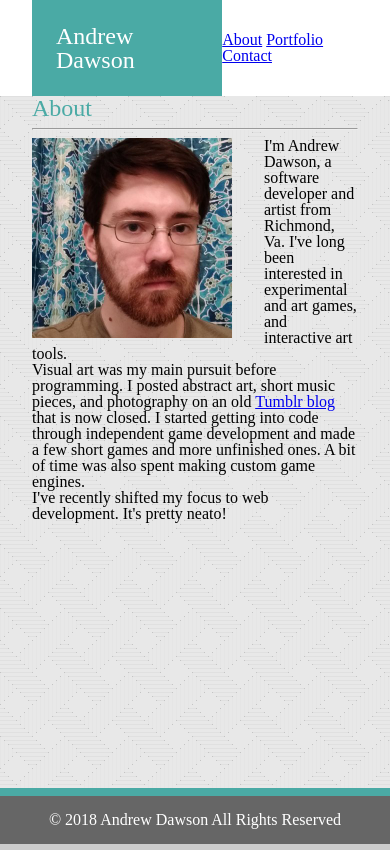
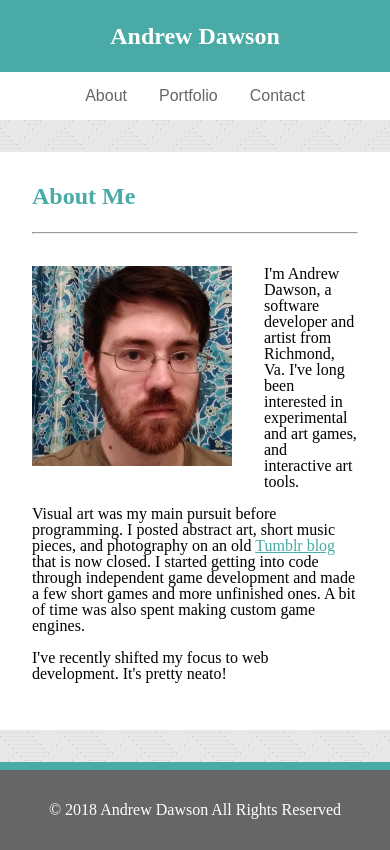
Before and after one commit to Vavassor/Responsive-Portfolio, a plain HTML site: page index.html in a window 390 px wide. Drawn offline with Linux system fonts and the light colour scheme.

Commit message:
Adds responsive layout for mobile to the about page.

```diff
--- a/css/main.css
+++ b/css/main.css
@@ -48,21 +48,35 @@ table {
 }
 /* === CSS Reset End === */
 
+a {
+  color: #4aaaa5;
+}
+
 body {
   background: #ccc url("../images/pixel_weave.png") repeat;
   display: grid;
   grid-template-areas:
     "header header header"
+    ". . ."
     ". main ."
+    ". . ."
     "footer footer footer";
   grid-template-columns: 2em auto 2em;
-  grid-template-rows: auto 1fr auto;
+  grid-template-rows: auto 2em 1fr 2em auto;
   min-height: 100%;
+}
+
+hr {
+  margin-bottom: 2em;
 }
 
 html {
   height: 100%;
   width: 100%;
+}
+
+p {
+  margin: 1em 0;
 }
 
 .body-header {
@@ -75,7 +89,9 @@ html {
 }
 
 .body-main {
+  background-color: #ffffff;
   grid-area: main;
+  padding: 2em;
 }
 
 .body-footer {
@@ -90,6 +106,21 @@ html {
 .headline {
   color: #4aaaa5;
   font-size: 1.5em;
+  font-weight: bold;
+  margin-bottom: 1em;
+}
+
+.nav-group {
+  display: flex;
+  justify-content: center;
+}
+
+.nav-link {
+  color: #666666;
+  display: block;
+  font-family: sans-serif;
+  padding: 1em;
+  text-decoration: none;
 }
 
 .notice {
@@ -99,7 +130,7 @@ html {
 .portrait {
   float: left;
   height: 200px;
-  margin-right: 2em;
+  margin: 0 2em 2em 0;
   width: 200px;
 }
 
@@ -107,6 +138,27 @@ html {
   background-color: #4aaaa5;
   color: #ffffff;
   font-size: 1.5em;
+  font-weight: bold;
   margin: 0;
   padding: 1em;
+  text-align: center;
 }
+
+@media screen and (max-width: 540px) {
+  body {
+    grid-template-areas:
+      "header"
+      "."
+      "main"
+      "."
+      "footer";
+    grid-template-columns: auto;
+    grid-template-rows: auto 2em 1fr 2em auto;
+  }
+
+  .body-header {
+    align-items: stretch;
+    flex-direction: column;
+    padding: 0;
+  }
+}
--- a/index.html
+++ b/index.html
@@ -9,15 +9,15 @@
 <body>
   <header class="body-header">
     <h1 class="site-title">Andrew Dawson</h1>
-    <nav>
-      <a href="index.html">About</a>
-      <a href="portfolio.html">Portfolio</a>
-      <a href="contact.html">Contact</a>
+    <nav class="nav-group">
+      <a class="nav-link" href="index.html">About</a>
+      <a class="nav-link" href="portfolio.html">Portfolio</a>
+      <a class="nav-link" href="contact.html">Contact</a>
     </nav>
   </header>
 
   <main class="body-main">
-    <h2 class="headline">About</h2>
+    <h2 class="headline">About Me</h2>
     <hr>
 
     <img class="portrait" src="images/portrait.jpg" alt="portrait photo of Andrew">
```
